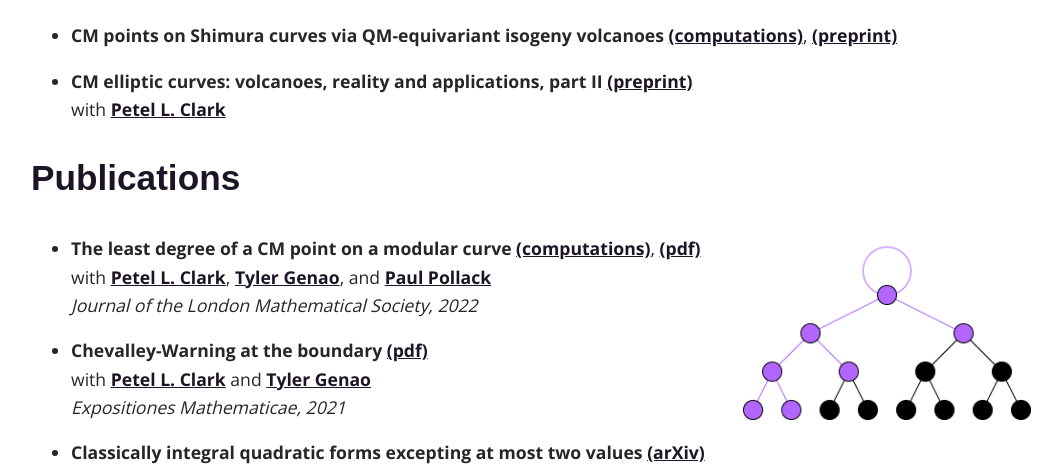
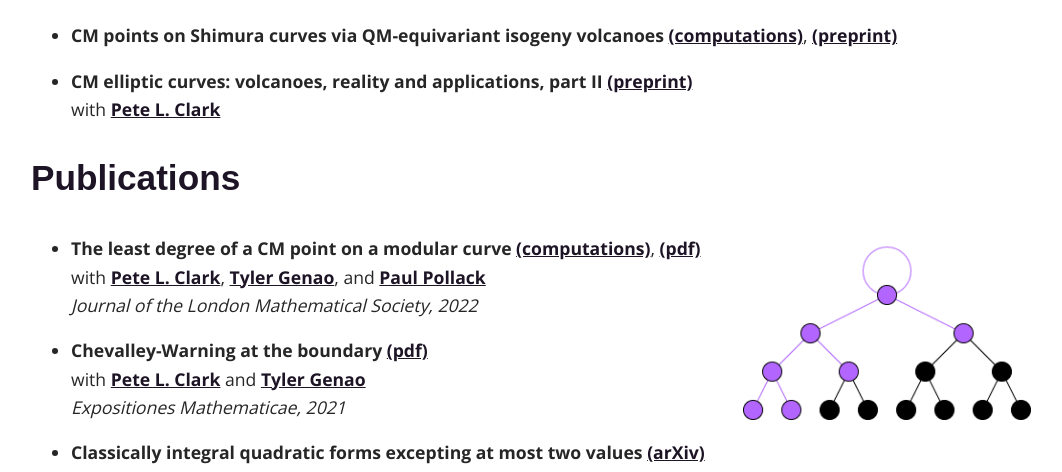
Before and after one commit to fsaia/site, a Jekyll site: the page built from _pages/02_research.md, in a window 1280 px wide and 900 px high, scrolled down 536 px. Shown: the part 163-635 px from the top of the window, without its empty margins (159-1221 px from the left). Built offline with Jekyll 4.4.1, drawn with Linux system fonts in a browser that asks for light colours; some web fonts are replaced; formulas are drawn with MathJax 3.

Commit message:
Update 02_research.md

```diff
--- a/_pages/02_research.md
+++ b/_pages/02_research.md
@@ -23,18 +23,18 @@ My research interests lie in number theory and arithmetic geometry. In particula
 * **CM points on Shimura curves via QM-equivariant isogeny volcanoes** [(computations)](https://github.com/fsaia/CM-Points-Shimura-Curves), [(preprint)](https://drive.google.com/file/d/1SCCfv7RPSytYqSZghVFkspes5Zo7qask/view?usp=sharing)
 
 * **CM elliptic curves: volcanoes, reality and applications, part II** [(preprint)](https://drive.google.com/file/d/1SQwJ4HetSW6mQX-eZ_Fy4EAKF9nl5qJS/view?usp=sharing)
-	with [Petel L. Clark](http://alpha.math.uga.edu/~pete/)
+	with [Pete L. Clark](http://alpha.math.uga.edu/~pete/)
 
 ## Publications
 
 * **The least degree of a CM point on a modular curve** [(computations)](https://github.com/fsaia/least-cm-degree), [(pdf)](http://alpha.math.uga.edu/~pete/least_CM_degree-1226.pdf)
-	with [Petel L. Clark](http://alpha.math.uga.edu/~pete/), [Tyler Genao](https://tylergenao.com/), and [Paul Pollack](https://pollack.uga.edu/)
+	with [Pete L. Clark](http://alpha.math.uga.edu/~pete/), [Tyler Genao](https://tylergenao.com/), and [Paul Pollack](https://pollack.uga.edu/)
 	*Journal of the London Mathematical Society, 2022*
 
 <img src='-8_ram.png' style="float:right; width:32%; margin: -100px;"/>
 
 * **Chevalley-Warning at the boundary** [(pdf)](http://alpha.math.uga.edu/~pete/Chevalley_Warning_on_the_Boundary.pdf)
-	with [Petel L. Clark](http://alpha.math.uga.edu/~pete/) and [Tyler Genao](https://tylergenao.com/)
+	with [Pete L. Clark](http://alpha.math.uga.edu/~pete/) and [Tyler Genao](https://tylergenao.com/)
 	*Expositiones Mathematicae, 2021*
 
 * **Classically integral quadratic forms excepting at most two values** [(arXiv)](https://arxiv.org/abs/1608.01656)
```
